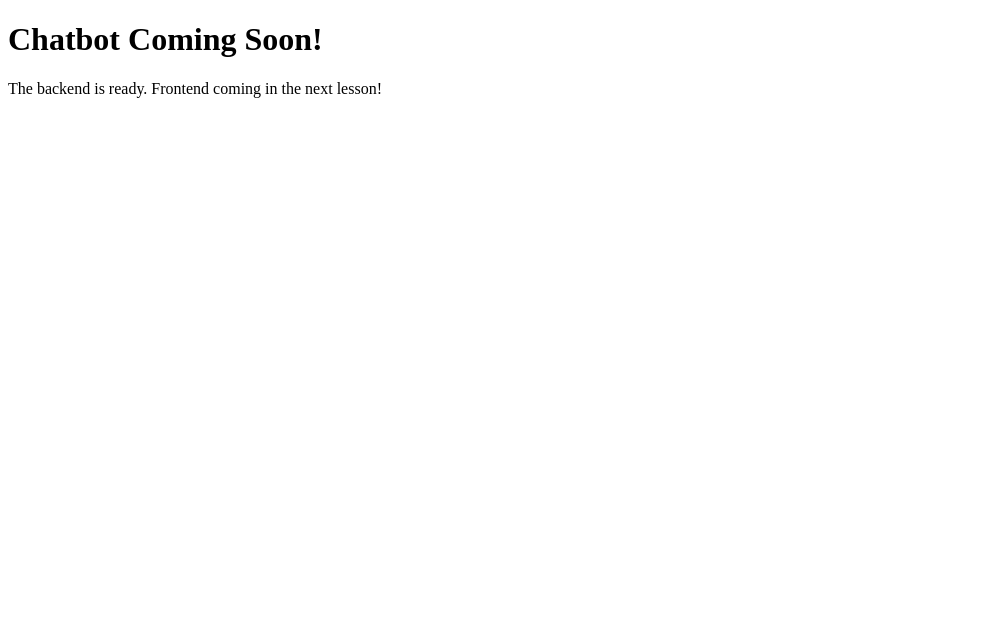
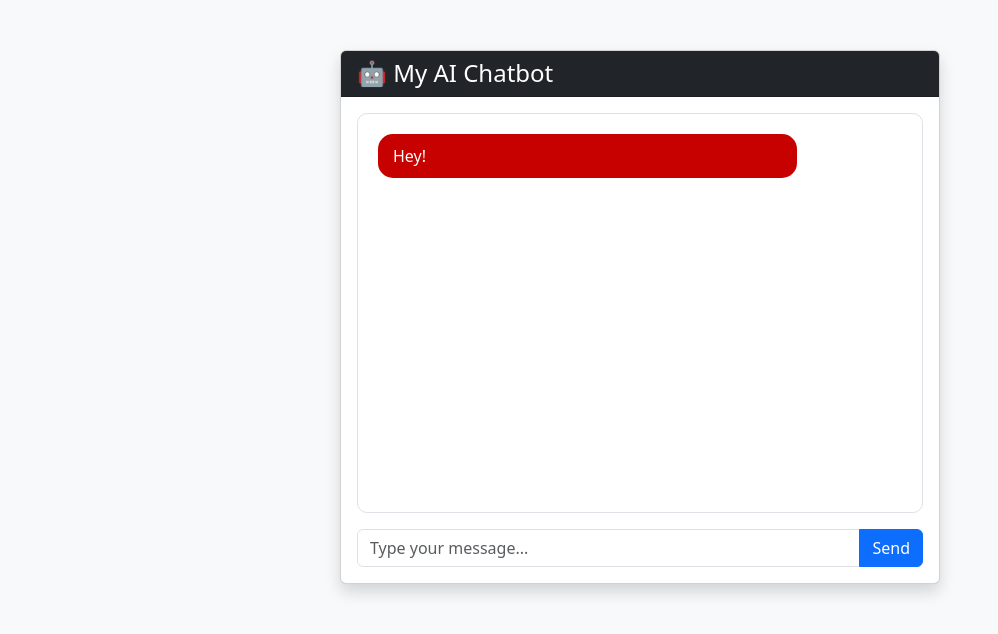
Before and after one commit to TempeHS/2027SE_myAIChatbot_Pavlos.R, a Flask app: page / in a window 1280 px wide. Shown: the top 634 px of the page, without its empty margins (0-998 px from the left). Run offline with Flask 3, Linux system fonts and the light colour scheme; parts of the project's set-up code (start-up, migrations or seed data) failed here and were passed over.

Commit message:
feature: add Bootstrap chat interface

```diff
--- a/app.py
+++ b/app.py
@@ -6,7 +6,6 @@ from chatterbot.trainers import ListTrainer
 # Create the Flask application
 app = Flask(__name__)
 
-list_trainer = ListTrainer(chatbot)
 
 # Initialize the chatbot
 chatbot = ChatBot(
@@ -15,6 +14,7 @@ chatbot = ChatBot(
     database_uri="sqlite:///chatbot_database.sqlite3",
 )
 
+list_trainer = ListTrainer(chatbot)
 # Train the chatbot with English conversations
 trainer = ChatterBotCorpusTrainer(chatbot)
 trainer.train("chatterbot.corpus.english")
--- a/templates/index.html
+++ b/templates/index.html
@@ -4,9 +4,125 @@
     <meta charset="UTF-8" />
     <meta name="viewport" content="width=device-width, initial-scale=1.0" />
     <title>My AI Chatbot</title>
+    <!-- Bootstrap CSS from CDN -->
+    <link
+      href="https://cdn.jsdelivr.net/npm/bootstrap@5.3.0/dist/css/bootstrap.min.css"
+      rel="stylesheet"
+    />
+    <style>
+      body {
+        background-color: #f8f9fa;
+      }
+      .chat-container {
+        max-width: 600px;
+        margin: 50px auto;
+      }
+      .chat-box {
+        height: 400px;
+        overflow-y: auto;
+        border: 1px solid #dee2e6;
+        border-radius: 10px;
+        padding: 20px;
+        background-color: white;
+      }
+      .message {
+        margin-bottom: 15px;
+        padding: 10px 15px;
+        border-radius: 15px;
+        max-width: 80%;
+      }
+      .user-message {
+        background-color: #a627f5;
+        color: white;
+        margin-left: auto;
+      }
+      .bot-message {
+        background-color: #c70000;
+        color: white;
+      }
+      .message-time {
+        font-size: 0.75rem;
+        opacity: 0.7;
+        margin-top: 5px;
+      }
+    </style>
   </head>
   <body>
-    <h1>Chatbot Coming Soon!</h1>
-    <p>The backend is ready. Frontend coming in the next lesson!</p>
+    <div class="chat-container">
+      <div class="card shadow">
+        <div class="card-header bg-dark text-white">
+          <h4 class="mb-0">🤖 My AI Chatbot</h4>
+        </div>
+        <div class="card-body">
+          <div id="chat-box" class="chat-box">
+            <div class="message bot-message">Hey!</div>
+          </div>
+          <form id="chat-form" class="mt-3">
+            <div class="input-group">
+              <input
+                type="text"
+                id="message-input"
+                class="form-control"
+                placeholder="Type your message..."
+                autocomplete="off"
+                maxlength="500"
+              />
+              <button type="submit" class="btn btn-primary">Send</button>
+            </div>
+          </form>
+        </div>
+      </div>
+    </div>
+
+    <!-- Bootstrap JS from CDN -->
+    <script src="https://cdn.jsdelivr.net/npm/bootstrap@5.3.0/dist/js/bootstrap.bundle.min.js"></script>
+
+    <!-- Our chat JavaScript -->
+    <script>
+      const chatForm = document.getElementById("chat-form");
+      const messageInput = document.getElementById("message-input");
+      const chatBox = document.getElementById("chat-box");
+
+      // Function to add a message to the chat
+      function addMessage(text, isUser) {
+        const messageDiv = document.createElement("div");
+        messageDiv.className = `message ${isUser ? "user-message" : "bot-message"}`;
+        messageDiv.textContent = text;
+        chatBox.appendChild(messageDiv);
+        // Scroll to the bottom
+        chatBox.scrollTop = chatBox.scrollHeight;
+      }
+
+      // Handle form submission
+      chatForm.addEventListener("submit", async function (e) {
+        e.preventDefault();
+
+        const message = messageInput.value.trim();
+        if (!message) return;
+
+        // Add user message to chat
+        addMessage(message, true);
+        messageInput.value = "";
+
+        try {
+          // Send message to Flask backend
+          const response = await fetch("/chat", {
+            method: "POST",
+            headers: {
+              "Content-Type": "application/json",
+            },
+            body: JSON.stringify({ message: message }),
+          });
+
+          const data = await response.json();
+
+          // Add bot response to chat
+          addMessage(data.response, false);
+        } catch (error) {
+          addMessage("Sorry, something went wrong. Please try again.", false);
+          console.error("Error:", error);
+        }
+      });
+    </script>
   </body>
 </html>
```
Also changed, not shown: 2 other files.
